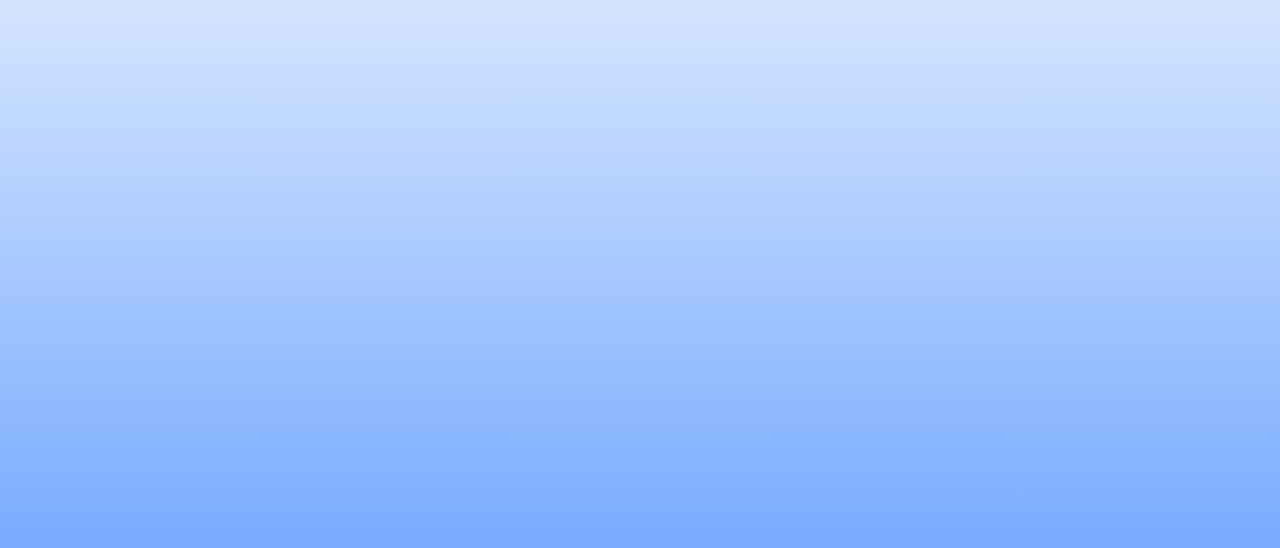
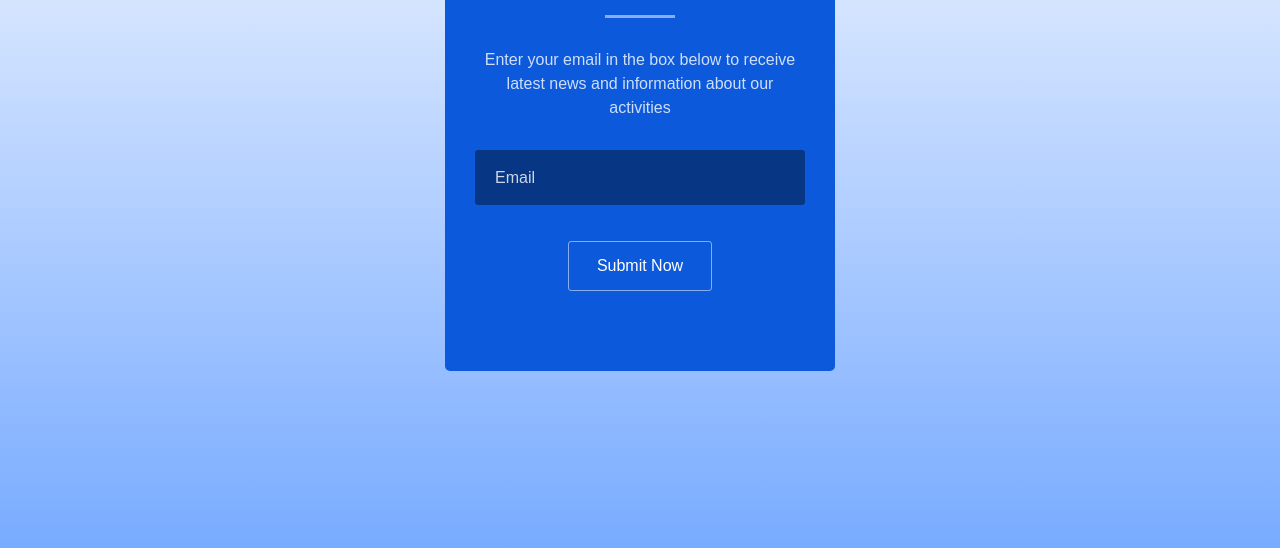
Before and after one commit to CJR85/email-signup-form, a plain HTML site: page index.html in a window 1280 px wide. Shown: the part 252-800 px from the top of the page. Drawn offline with Linux system fonts and the light colour scheme.

Commit message:
Style newsletter - paragraph, input and button.

```diff
--- a/style.css
+++ b/style.css
@@ -1,11 +1,72 @@
 * {
   margin: 0;
   padding: 0;
-  box-sizing: border-box;
 }
 
 body {
   font-family: sans-serif;
   background: linear-gradient(#fff, #78abff);
   min-height: 100vh;
+  padding: 150px 0;
+  box-sizing: border-box;
 }
+
+.newsletter {
+  background: #0c5adb;
+  margin: 0 auto;
+  text-align: center;
+  max-width: 330px;
+  padding: 50px 30px;
+  border-radius: 5px;
+  color: #fff;
+}
+
+.newsletter hr {
+  width: 70px;
+  height: 3px;
+  margin: 30px auto;
+  border: 0;
+  background: rgba(255, 255, 255, 0.5);
+}
+
+.newsletter p {
+  font-size: 16px;
+  line-height: 24px;
+  color: rgba(255, 255, 255, 0.8);
+  margin-bottom: 30px;
+}
+
+.newsletter input {
+  border-radius: 3px;
+  background-color: rgba(0, 0, 0, 0.4);
+  width: 100%;
+  height: 55px;
+  border: 0px;
+  padding: 0 20px;
+  color: rgba(255, 255, 255, 0.8);
+  margin-bottom: 36px;
+  outline: none;
+  box-sizing: border-box;
+  font-size: 16px;
+}
+
+::placeholder {
+  color: rgba(255, 255, 255, 0.8);
+}
+
+.newsletter button {
+  border: 1px solid rgba(255, 255, 255, 0.5);
+  border-radius: 3px;
+  height: 50px;
+  background-color: transparent;
+  color: #fff;
+  padding: 0px 28px;
+  cursor: pointer;
+  transition: 0.5s;
+  font-size: 16px;
+}
+
+.newsletter button:hover {
+  background-color: #00138e;
+  border-color: #00138e;
+}
```
